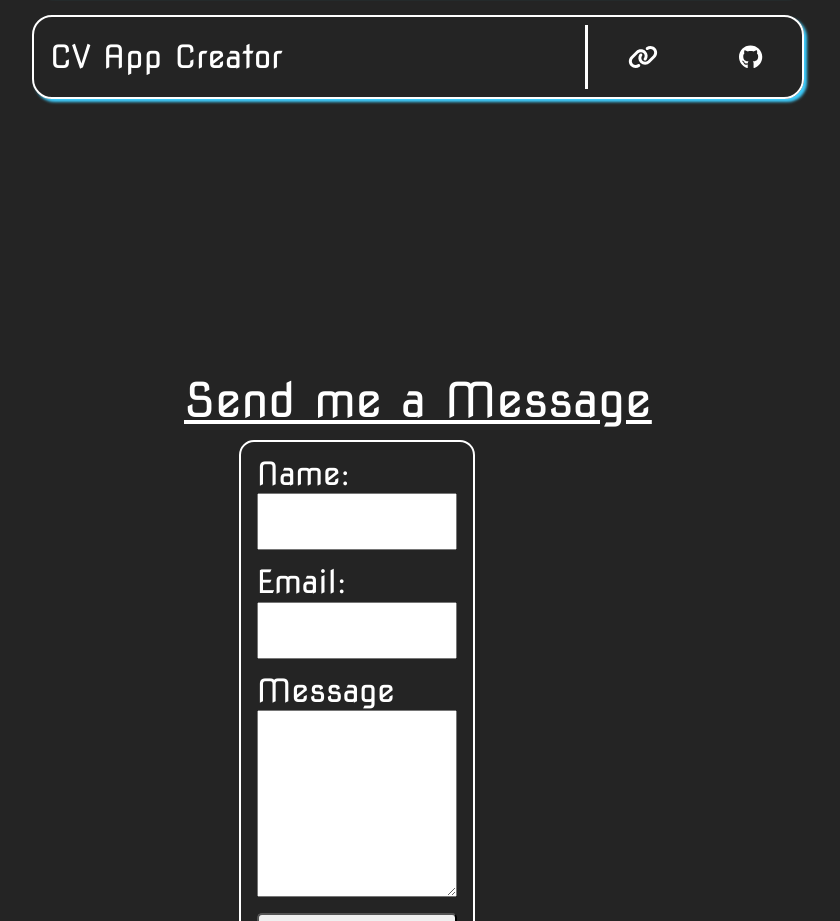
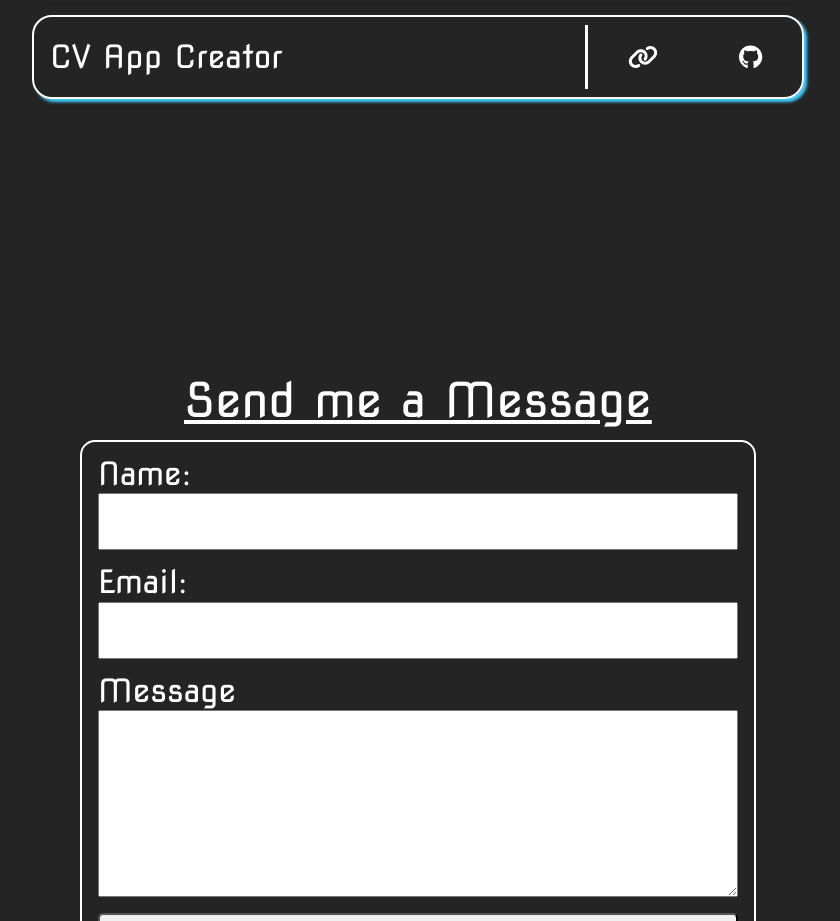
Before and after one commit to suzuhe481/portfolio-website-react, a React (Vite) app: page / in a window 1280 px wide. Shown: the part 3907-4828 px from the top of the page, without its empty margins (222-1062 px from the left). Built offline with nearby package versions, Linux system fonts and the light colour scheme.

Commit message:
Changed form width

```diff
--- a/src/components/Sections/Contact/Contact.scss
+++ b/src/components/Sections/Contact/Contact.scss
@@ -17,6 +17,10 @@
 
     font-size: 2rem;
     text-decoration: underline;
+  }
+
+  & contact__form-container {
+    width: 100vw;
   }
 
   .form {
@@ -107,10 +111,8 @@
       justify-content: center;
       align-items: center;
 
-      width: 70%;
-
       .form {
-        width: 70%;
+        width: 50vw;
       }
     }
 
```
